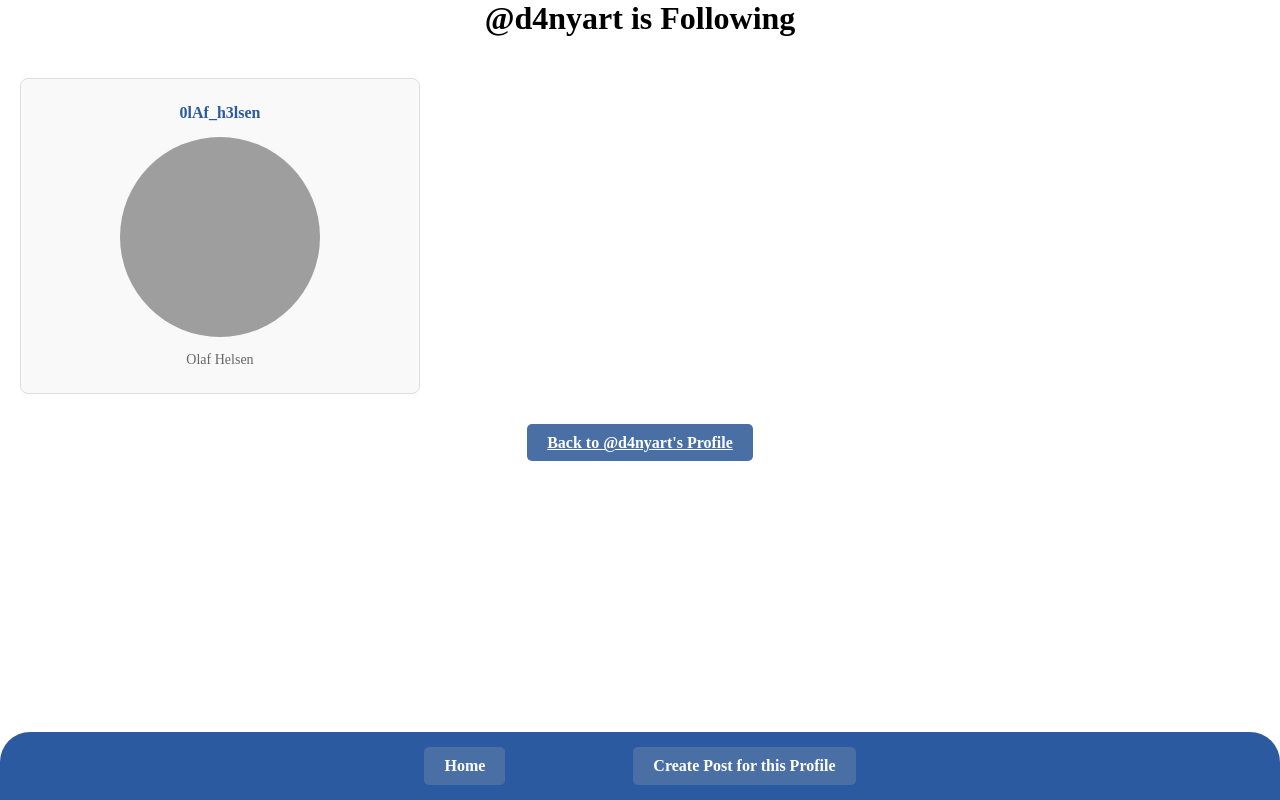
After one commit to D4nyArt/CS412, a Django app: page /mini_insta/profile/1/following in a window 1280 px wide. The commit adds this page. Run offline with Django 5.2, Linux system fonts and the light colour scheme; data comes from the database, SQL or seed files in the repository; both versions use the stored data as it was after the commit; grey boxes are pictures that could not be loaded.

Commit message:
Task 1 Complete Assignment 6

```diff
--- a/mini_insta/admin.py
+++ b/mini_insta/admin.py
@@ -7,9 +7,12 @@
 from django.contrib import admin
 
 # Register your models here.
-from .models import Profile, Post, Photo
+from .models import Profile, Post, Photo, Comment, Like, Follow
 
 # Registration of models for admin management
 admin.site.register(Profile)
 admin.site.register(Post)
 admin.site.register(Photo)
+admin.site.register(Comment)
+admin.site.register(Like)
+admin.site.register(Follow)
--- a/mini_insta/models.py
+++ b/mini_insta/models.py
@@ -38,6 +38,45 @@ class Profile(models.Model):
         posts = Post.objects.filter(profile=self)
         return posts
 
+    def get_followers(self):
+        """Return a list of Profile objects that follow this profile"""
+
+        # Find all Follow objects where this profile is being followed
+        follow_relationships = Follow.objects.filter(profile=self)
+
+        follower_profiles = []
+
+        # Extract the follower profiles from the Follow objects and convert to list
+        for follow in follow_relationships:
+            follower_profiles.append(follow.follower_profile)
+        return follower_profiles
+
+    def get_num_followers(self):
+        """Return the number of followers for this profile"""
+        return Follow.objects.filter(profile=self).count()
+
+    def get_following(self):
+        """Return a list of Profile objects that this profile follows"""
+
+        # Find all Follow objects where this profile is the follower
+        follow_relationships = Follow.objects.filter(follower_profile=self)
+
+        following_profiles = []
+
+        # Extract the profiles being followed from the Follow objects and convert to list
+        for follow in follow_relationships:
+            following_profiles.append(follow.profile)
+
+        return following_profiles
+
+    def get_num_following(self):
+        return Follow.objects.filter(follower_profile=self).count()
+
+    #Extra (not asked yet in assignements)
+    def get_num_posts(self):
+        print(Post.objects.filter(profile=self).count())
+        return Post.objects.filter(profile=self).count()
+
 class Post(models.Model):
     """Represent a post created by a user profile
 
@@ -69,6 +108,17 @@ class Post(models.Model):
         """Return the first Photo object related to this post, or None if it does not exist."""
         photos = Photo.objects.filter(post=self)
         return photos.first()
+
+    def get_all_comments(self):
+        comments = Comment.objects.filter(post=self)
+        return comments
+
+    def get_likes(self):
+        likes = Like.objects.filter(post=self)
+        return likes
+
+    def get_num_likes(self):
+        return Like.objects.filter(post=self).count()
 
 class Photo(models.Model):
     """Represent a Photo attached to a post
@@ -109,3 +159,56 @@ class Photo(models.Model):
             return self.image_file.url
         else:
             return None
+
+
+class Follow(models.Model):
+    """Represent a follow relationship between two profiles"""
+
+    # Foreign key to the profile being followed
+    profile = models.ForeignKey(Profile, related_name="followed_by", on_delete=models.CASCADE)
+
+    # Foreign key to the profile that is doing the following
+    follower_profile = models.ForeignKey(Profile, related_name="following", on_delete=models.CASCADE)
+
+    # Timestamp when the follow relationship was created
+    timestamp = models.DateTimeField(auto_now_add=True)
+
+    def __str__(self):
+        """Return string representation of the follow relationship"""
+        return f"{self.follower_profile} follows {self.profile}"
+
+class Comment(models.Model):
+    """Represent a comment on a post"""
+
+    # Foreign key to the post this comment belongs to
+    post = models.ForeignKey(Post, related_name="comments", on_delete=models.CASCADE)
+
+    # Foreign key to the profile that made this comment
+    profile = models.ForeignKey(Profile, related_name="user_comments", on_delete=models.CASCADE)
+
+    # Timestamp when the comment was created
+    timestamp = models.DateTimeField(auto_now_add=True)
+
+    # The actual comment text content
+    text = models.TextField(blank=True)
+
+    def __str__(self):
+        """Return string representation of the comment"""
+        return f"Comment {self.pk} by @{self.profile}"
+
+
+class Like(models.Model):
+    """Represent a like on a post"""
+
+    # Foreign key to the post that was liked
+    post = models.ForeignKey(Post, related_name="likes", on_delete=models.CASCADE)
+
+    # Foreign key to the profile that liked the post
+    profile = models.ForeignKey(Profile, related_name="user_likes", on_delete=models.CASCADE)
+
+    # Timestamp when the like was created
+    timestamp = models.DateTimeField(auto_now_add=True)
+
+    def __str__(self):
+        """Return string representation of the like"""
+        return f"Like {self.pk} by @{self.profile} on {self.post}"
--- /dev/null
+++ b/mini_insta/templates/mini_insta/show_following.html
@@ -0,0 +1,41 @@
+<!--
+File: show_following.html
+Author: Daniel Arteaga (d4nyart@bu.edu), 10/14/2025
+Description: Template for displaying all profiles that a specific profile follows.
+             Shows a list of profile cards for users that the given profile follows,
+             using the profile.get_following() method to retrieve the data.
+-->
+{% extends 'mini_insta/base.html' %}
+
+{% block content %}
+<center><h1>@{{ profile.username }} is Following</h1></center>
+
+<!-- Check if the profile is following anyone -->
+{% if profile.get_following %}
+    <div class="profiles-grid">
+        {% for followed_profile in profile.get_following %}
+            <div class="profile-card">
+                <div class="username">{{ followed_profile.username }}</div>
+
+                <a href="{% url 'show_profile' followed_profile.pk %}">
+                    <img src="{{ followed_profile.profile_image_url }}" alt="{{ followed_profile.username }}">
+                </a>
+
+                <div class="display-name">{{ followed_profile.display_name }}</div>
+            </div>
+        {% endfor %}
+    </div>
+{% else %}
+    <!-- Message displayed when the profile is not following anyone -->
+        <div class="profile-info">
+            <p>@{{ profile.username }} is not following anyone yet.</p>
+        </div>
+{% endif %}
+
+<!-- Navigation link back to the profile page -->
+<center>
+    <div class="form-actions">
+        <a href="{% url 'show_profile' pk=profile.pk %}" class="submit-btn">Back to @{{ profile.username }}'s Profile</a>
+    </div>
+</center>
+{% endblock %}
--- a/mini_insta/urls.py
+++ b/mini_insta/urls.py
@@ -33,5 +33,8 @@ urlpatterns = [
 
     path(r'post/<int:pk>/update', UpdatePostView.as_view(), name="update_post"),
 
+    path(r'profile/<int:pk>/followers', ShowFollowersDetailView.as_view(), name="show_followers"),
+
+    path(r'profile/<int:pk>/following', ShowFollowingDetailView.as_view(), name="show_following")
 
 ]
--- a/mini_insta/views.py
+++ b/mini_insta/views.py
@@ -142,3 +142,19 @@ class UpdatePostView(UpdateView):
     form_class = UpdatePostForm
 
     template_name = "mini_insta/update_post_form.html"
+
+class ShowFollowersDetailView(DetailView):
+
+    model = Profile
+
+    template_name = "mini_insta/show_followers.html"
+
+    context_object_name = "profile"
+
+class ShowFollowingDetailView(DetailView):
+
+    model = Profile
+
+    template_name = "mini_insta/show_following.html"
+
+    context_object_name = "profile"
--- a/static/styles-2.css
+++ b/static/styles-2.css
@@ -320,3 +320,16 @@ body {
     color: #666;
     font-size: 16px;
 }
+
+.profile-stats a {
+    text-decoration: none;
+    color: inherit;
+    display: block; /* Makes the entire stat box clickable */
+}
+
+.profile-stats a:hover {
+    opacity: 0.8;
+    transform: scale(1.02); /* Slight scale effect on hover */
+    transition: all 0.2s ease;
+    text-decoration: underline;
+}
```
Also changed, not shown: mini_insta/templates/mini_insta/show_followers.html (added, +41 -0 lines), mini_insta/templates/mini_insta/show_post.html (+9 -0 lines), mini_insta/templates/mini_insta/show_profile.html (+14 -5 lines), db.sqlite3, mini_insta/migrations/0006_alter_post_timestamp_alter_profile_join_date_comment_and_more.py (added).
